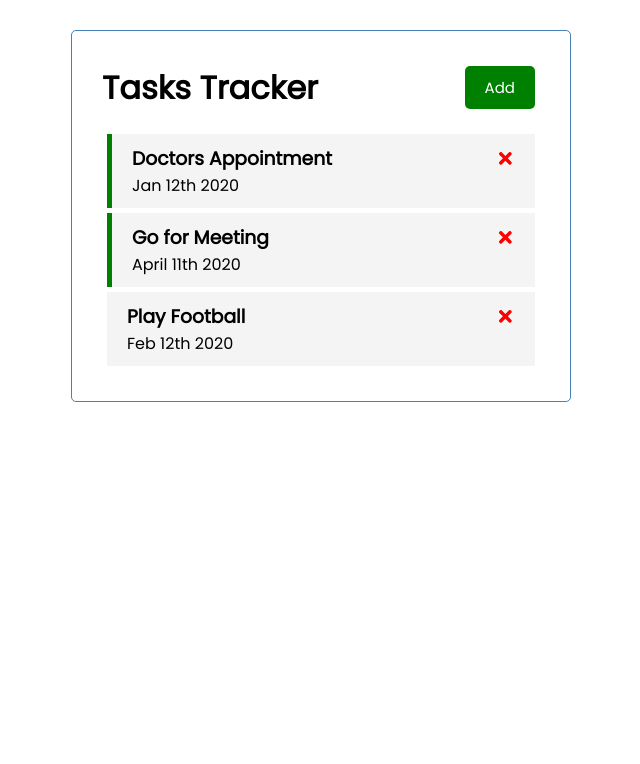
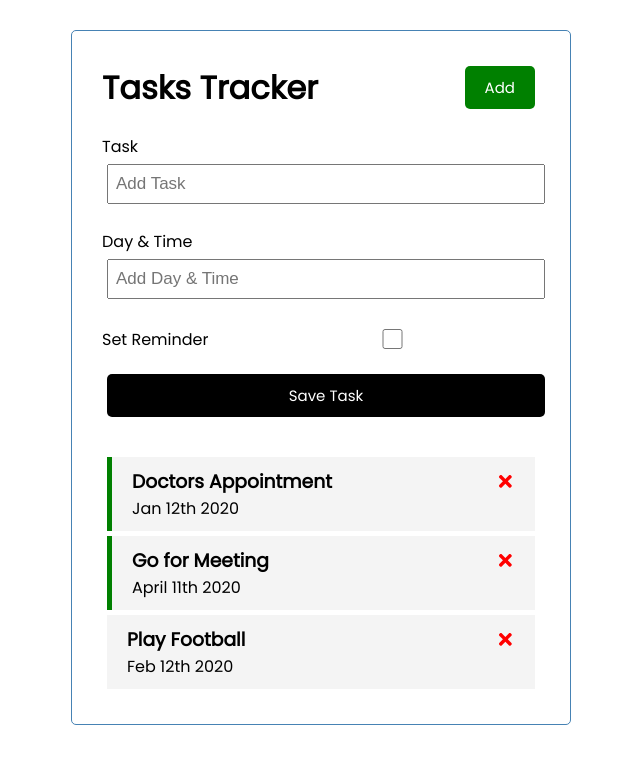
Before and after one commit to iamsuigeneris/tasks-tracker, a React (Create React App) app: page / in a window 1280 px wide. Shown: the top 764 px of the page, without its empty margins (319-959 px from the left). Built offline with nearby package versions, Linux system fonts and the light colour scheme.

Commit message:
Add tasks functionality

```diff
--- a/src/App.js
+++ b/src/App.js
@@ -1,7 +1,8 @@
 import {useState} from 'react'
-
 import Header from './components/Header'
 import Tasks from './components/Tasks'
+import AddTask from './components/AddTask'
+
 
 function App() {
 
@@ -26,6 +27,14 @@
     }
   ])
 
+    // Add Task
+    const addTask = (task) => {
+     const id = Math.floor(Math.random() * 10000) + 1
+
+      const newTask = { id, ...task}
+      setTasks([...tasks, newTask])
+    }
+
   // Delete Task
   const deleteTask = (id) => {
     setTasks(tasks.filter((task) => task.id !== id ))
@@ -35,9 +44,13 @@
   const toggleReminder = (id) => {
     setTasks(tasks.map((task) => task.id === id ? { ...task, reminder: !task.reminder} : task))
   }
+
+
+
   return (
     <div className="container">
         <Header />
+        <AddTask onAdd={addTask} />
         { tasks.length > 0 ? <Tasks tasks={tasks} onDelete={deleteTask} onToggle={toggleReminder} /> : 'No tasks to show' }
     </div>
   );
--- /dev/null
+++ b/src/components/AddTask.js
@@ -0,0 +1,45 @@
+import { useState } from 'react'
+
+const AddTask = ({ onAdd }) => {
+
+    const  [text, setText ] = useState('')
+    const  [day, setDay ] = useState('')
+    const  [reminder, setReminder] = useState(false)
+
+    const onSubmit = (e) => {
+        e.preventDefault()
+
+        if(!text){
+            alert('Please add text')
+            return
+        }
+        onAdd({ text, day, reminder })
+
+        setText('')
+        setDay('')
+        setReminder(false)
+
+    }
+    return (
+        <form className='add-form' onSubmit={onSubmit} >
+            <div className='form-control'>
+                <label>Task</label>
+                <input type='text' placeholder='Add Task' value={text} onChange={(e) => setText(e.target.value)} />
+            </div>
+            <div className='form-control'>
+                <label>Day & Time</label>
+                <input type='text' placeholder='Add Day & Time' value={day} onChange={(e) => setDay(e.target.value)} />
+            </div>
+            <div className='form-control form-control-check'>
+                <label>Set Reminder</label>
+                <input type='checkbox'
+                checked={reminder}
+                value={reminder} onChange={(e) => setReminder(e.currentTarget.checked)} />
+            </div>
+
+            <input type='submit' value='Save Task' className='btn btn-block' />
+        </form>
+    )
+}
+
+export default AddTask
--- a/src/components/Button.js
+++ b/src/components/Button.js
@@ -1,6 +1,6 @@
 import PropTypes from 'prop-types'
 
-const Button = ({ color,text, onClick }) => {
+const Button = ({ color, text, onClick }) => {
 
     return (
         <button
--- a/src/components/Header.js
+++ b/src/components/Header.js
@@ -6,6 +6,7 @@
     const onClick = () => {
         console.log('click')
     }
+
     return (
         <header className='header'>
             <h1>{title}</h1>
```
Also changed, not shown: 1 other file (tests, documents, lock files or other folders).
